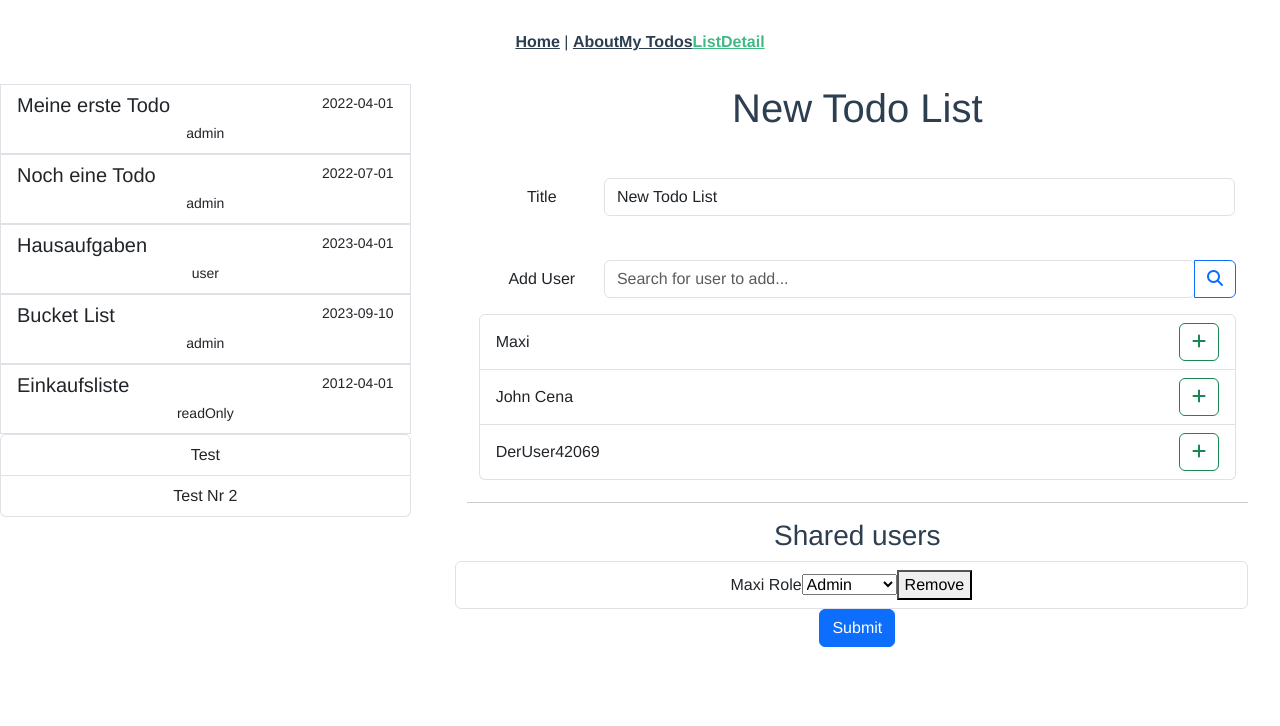
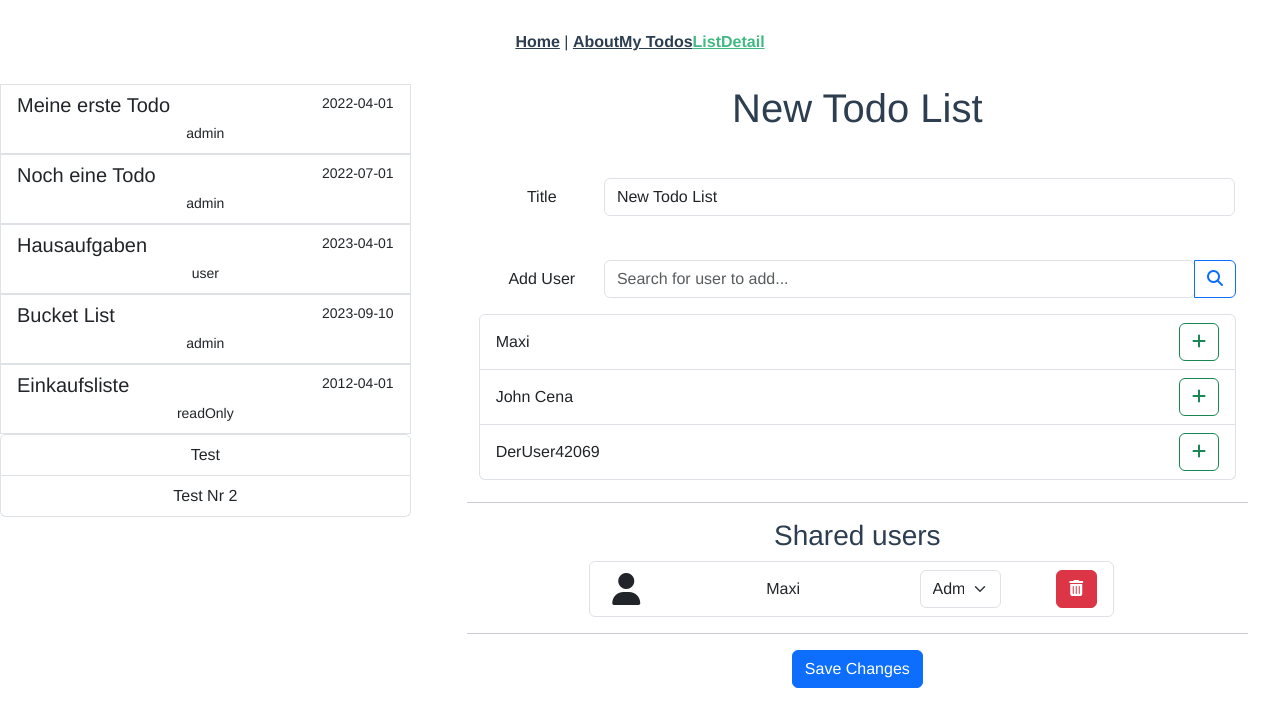
Before and after one commit to jwiedenmann/tin21-sem4-todo-list, a Vue app in the folder app/frontend/: page /#/details in a window 1280 px wide. Both pictures are taken after a click on the button 1198 px from the left and 342 px from the top of the page. Shown: the top 726 px of the page. Built offline with nearby package versions, Linux system fonts and the light colour scheme.

Commit message:
add styling to lists

```diff
--- a/app/frontend/src/components/ListAdmin.vue
+++ b/app/frontend/src/components/ListAdmin.vue
@@ -10,6 +10,34 @@ const users = ref([])
 let duplicateUser = ref('')
 
 const fooUsers = ["Maxi", "John Cena", "DerUser42069"]
+
+const exampleUsers = [
+          {
+            "id": 1,
+            "name": "Maxi",
+            "role": "ListAdmin"
+          },
+          {
+            "id": 2,
+            "name": "John A. S. Wiedenmann",
+            "role": "ListUser"
+          },
+          {
+            "id": 3,
+            "name": "Danilel Schwager",
+            "role": "ListUser"
+          },
+          {
+            "id": 4,
+            "name": "tillh.de",
+            "role": "ReadOnly"
+          },
+          {
+            "id": 5,
+            "name": "Angela Merkel",
+            "role": "ListUser"
+          },
+        ]
 
 const state = reactive({
     modal_error: null,
@@ -109,21 +137,24 @@ function removeUser(user) {
         </div>
         <hr />
         <h3>Shared users</h3>
-        <div class="form-group row">
-            <ul class="list-group">
-                <li v-for="user in users" :key="user.id" class="list-group-item">
-                {{ user.name }}
-                <label for="userRole">Role</label>
-                <select id="userRole">
-                    <option selected>Admin</option>
-                    <option>User</option>
-                    <option>Read only</option>
-                </select>
-                <button lass="button alert pull-right"  @click="removeUser(user)">Remove</button>
+        <div class="form-group row d-flex justify-content-center align-items-center">
+            <ul class="list-group col-sm-8">
+                <li v-for="user in users" :key="user.id" class="list-group-item d-flex justify-content-between align-items-center">
+                <i class="fa-solid fa-user col-sm-1 role-icon"></i>
+                <span class="col-sm-4">{{ user.name }}</span>
+                <span class="roleSelect col-sm-2">
+                    <select class="form-select" aria-label="Select role for user" name="userRole">
+                        <option selected>Admin</option>
+                        <option>User</option>
+                        <option>Read only</option>
+                    </select>
+                </span>
+                <button type="button" class="btn btn-danger col-sm-1"  @click="removeUser(user)"><i class="fa-solid fa-trash-can"></i></button>
                 </li>
             </ul>
         </div>
-        <button type="submit" class="btn btn-primary">Submit</button>
+        <hr />
+        <button type="submit" class="btn btn-primary">Save Changes</button>
     </form>
 
 </div>
@@ -145,4 +176,7 @@ function removeUser(user) {
 .search-bar {
     margin-top: 2em;
 }
+.role-icon{
+    font-size: 2em;
+}
 </style>
```
